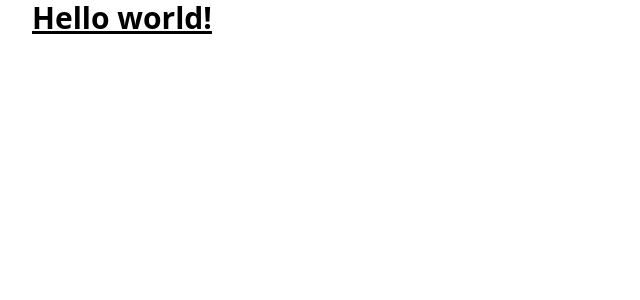
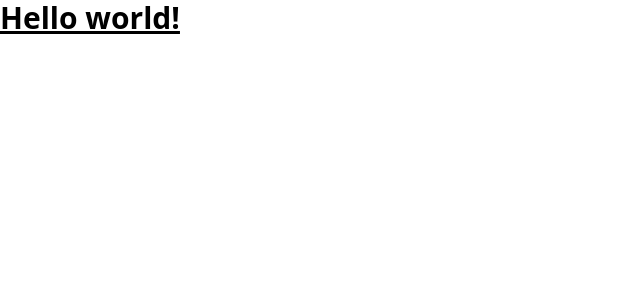
Before and after one commit to use-nova/nova-web-app, a Next.js app: page / in a window 1280 px wide. Shown: the top 300 px of the page, without its empty margins (0-640 px from the left). Built offline with nearby package versions, Linux system fonts and the light colour scheme.

Commit message:
initial commit

```diff
--- a/pages/index.tsx
+++ b/pages/index.tsx
@@ -5,9 +5,9 @@ import styles from "../styles/Home.module.css";
 
 const Home: NextPage = () => {
   return (
-    <div className={styles.container}>
+    <div>
       <Head>
-        <title>Create Next App</title>
+        <title>Nova</title>
         <meta name="description" content="Generated by create next app" />
         <link rel="icon" href="/favicon.ico" />
       </Head>
```
